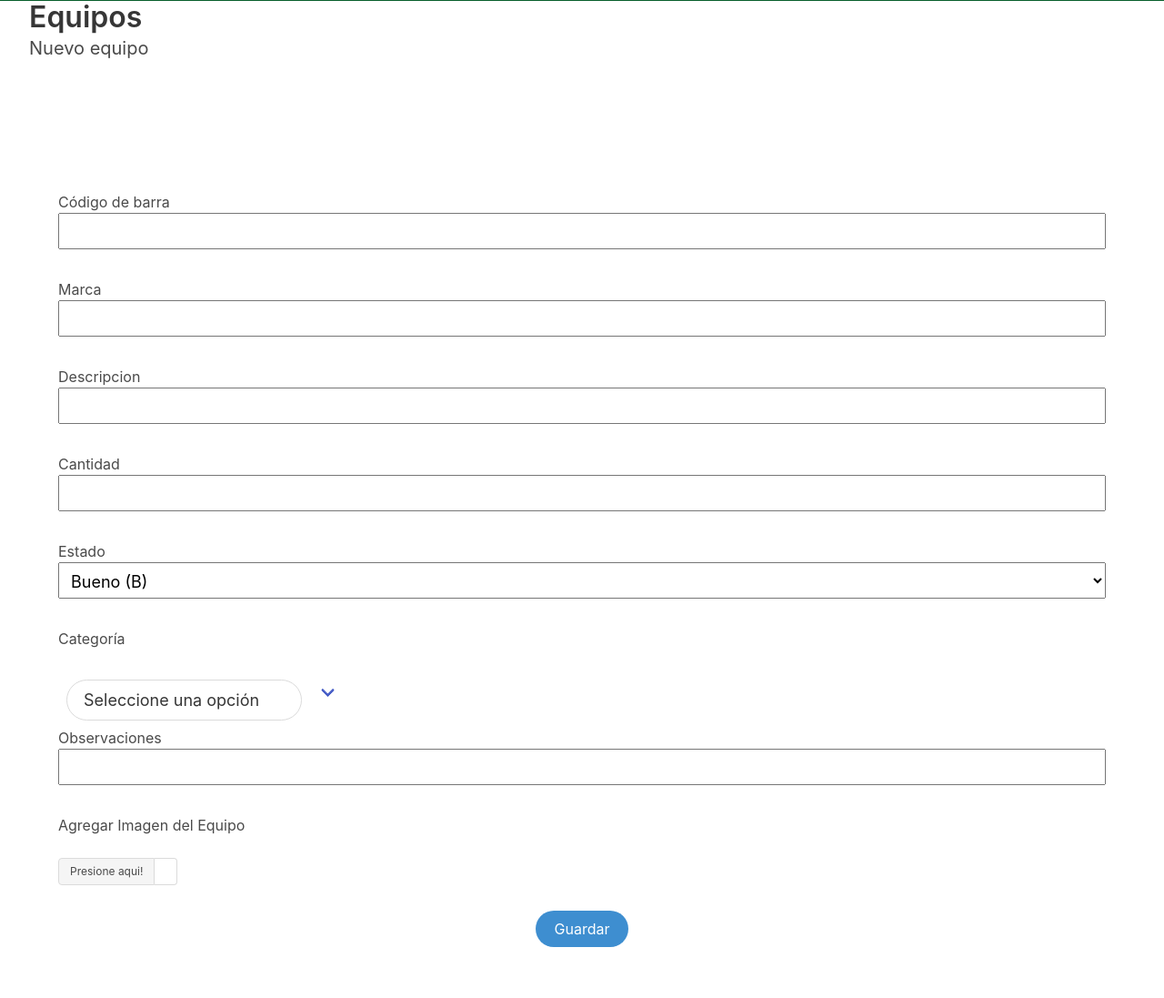
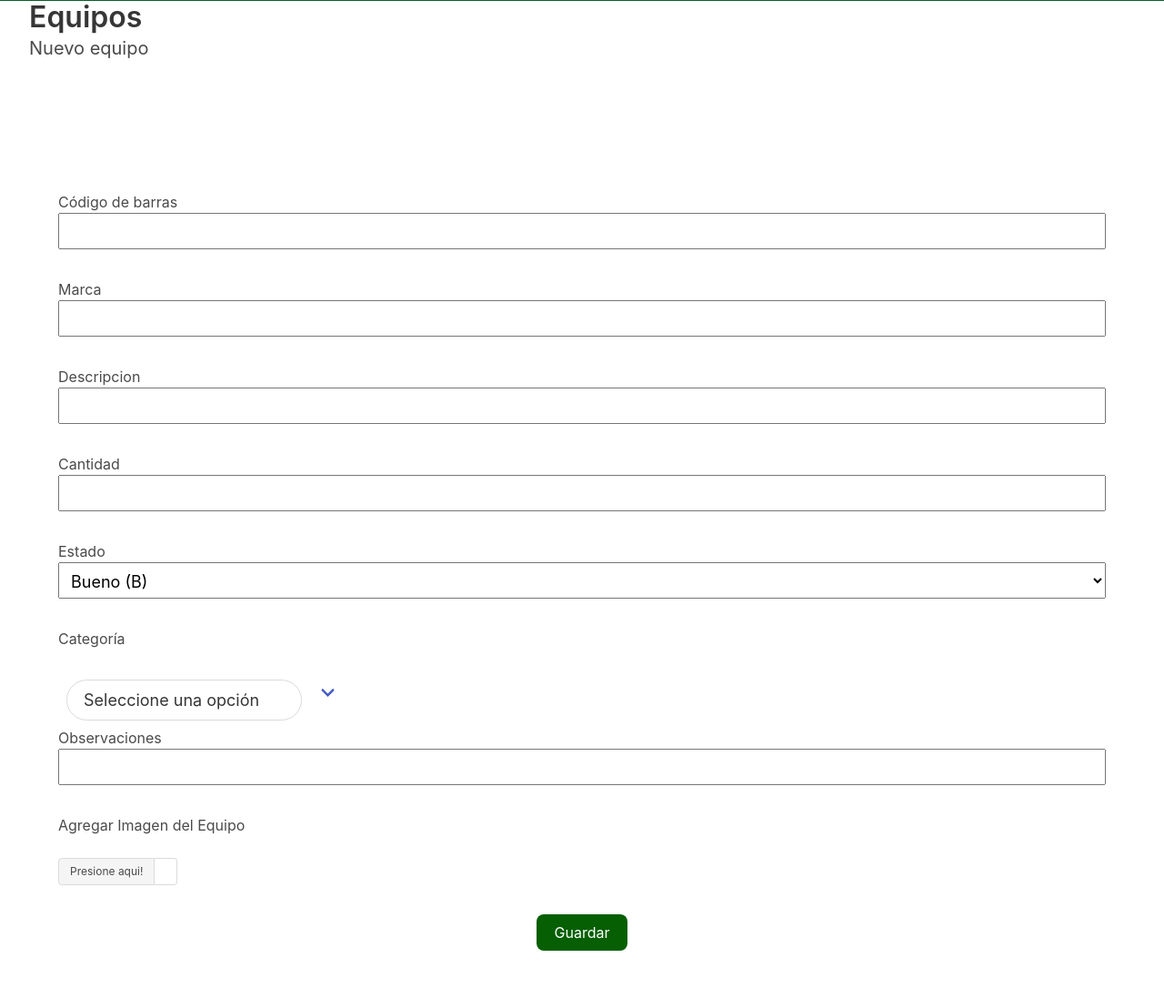
Before and after one commit to jhoosy/InventarioBaldwin, a PHP site: page /index.php?vista=product_new in a window 1280 px wide. Shown: the part 55-1152 px from the top of the page at 91% size. Before the commit the page ends 1096 px from the top, so only its background shows below. Run offline with PHP 8.4, Linux system fonts and the light colour scheme; a user stored in the database is signed in; data comes from the database, SQL or seed files in the repository.

Commit message:
Agrugue una clase de css y extendi los cuadros te texto en producto _new

```diff
--- a/css/estilos.css
+++ b/css/estilos.css
@@ -182,6 +182,30 @@ body,html{
   background-color: #ffffff;
 }
 
+.button.is-info-is-rounded{
+background-color: #146809;
+
+}
+
+.btnGuardar {
+  /* Estilos para el botón de guardar */
+  background-color: #065f03; /* Color de fondo */
+  color: white; /* Color del texto */
+  border: none; /* Sin borde */
+  padding: 10px 20px; /* Relleno interno */
+  text-align: center; /* Alineación del texto */
+  text-decoration: none; /* Sin subrayado de enlace */
+  display: inline-block; /* Mostrar como un elemento en línea */
+  font-size: 16px; /* Tamaño de fuente */
+  margin: 4px 2px; /* Márgenes superior e inferior de 4px y márgenes izquierdo y derecho de 2px */
+  cursor: pointer; /* Cambia el cursor al pasar el ratón */
+  border-radius: 8px; /* Borde redondeado */
+}
+
+.btnGuardar:hover {
+  background-color: #0e330d; /* Cambia el color de fondo al pasar el ratón por encima */
+}
+
 
 
 
--- a/vistas/product_new.php
+++ b/vistas/product_new.php
@@ -13,7 +13,7 @@
 	<form action="./php/producto_guardar.php" method="POST" class="FormularioAjax" autocomplete="off" enctype="multipart/form-data">
   <div class="form-column">
     <div class="form-control">
-      <label>Código de barra</label>
+      <label>Código de barras</label>
       <input class="inputBarra" type="text" name="producto_codigo" pattern="[a-zA-Z0-9- ]{1,70}" maxlength="70" required>
     </div>
   </div>
@@ -21,14 +21,14 @@
   <div class="form-column">
     <div class="form-control">
       <label>Marca</label>
-      <input class="inputMarca" type="text" name="producto_marca" pattern="[a-zA-Z0-9áéíóúÁÉÍÓÚñÑ().,$#\-\/ ]{1,70}" maxlength="70" required>
+      <input class="inputMarca" type="text" name="producto_marca" pattern="[a-zA-Z0-9áéíóúÁÉÍÓÚñÑ().,$#\-\/ ]{1,70}" maxlength="30" required>
     </div>
   </div>
 
   <div class="form-column">
     <div class="form-control">
       <label>Descripcion</label>
-      <input class="inputDesc" type="text" name="producto_descripcion" pattern="[a-zA-Z0-9áéíóúÁÉÍÓÚñÑ().,$#\-\/ ]{1,70}" maxlength="25" required>
+      <input class="inputDesc" type="text" name="producto_descripcion" pattern="[a-zA-Z0-9áéíóúÁÉÍÓÚñÑ().,$#\-\/ ]{1,70}" maxlength="100" required>
     </div>
   </div>
 
@@ -73,7 +73,7 @@
   <div class="form-column">
     <div class="form-control">
       <label>Observaciones</label>
-      <input class="inputObse" type="text" name="producto_observaciones" pattern="[a-zA-Z0-9áéíóúÁÉÍÓÚñÑ().,$#\-\/ ]{1,70}" maxlength="25" required>
+      <input class="inputObse" type="text" name="producto_observaciones" pattern="[a-zA-Z0-9áéíóúÁÉÍÓÚñÑ().,$#\-\/ ]{1,70}" maxlength="100" required>
     </div>
   </div>
 
@@ -91,7 +91,7 @@
   </div>
 
   <p class="has-text-centered">
-    <button type="submit" class="button is-info is-rounded">Guardar</button>
+    <button type="submit" class="btnGuardar">Guardar</button>
   </p>
  </form>
 </div>
```
Also changed, not shown: img/POLLO.png (deleted).
